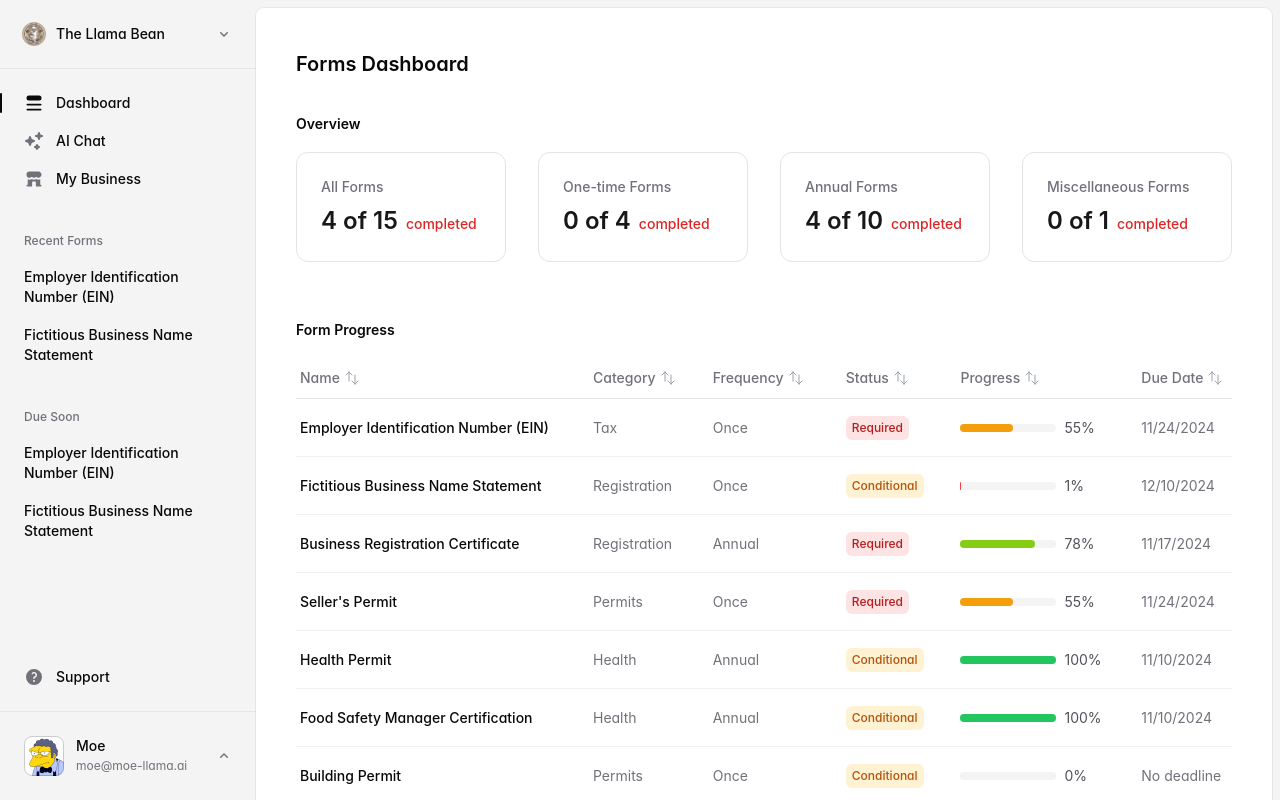
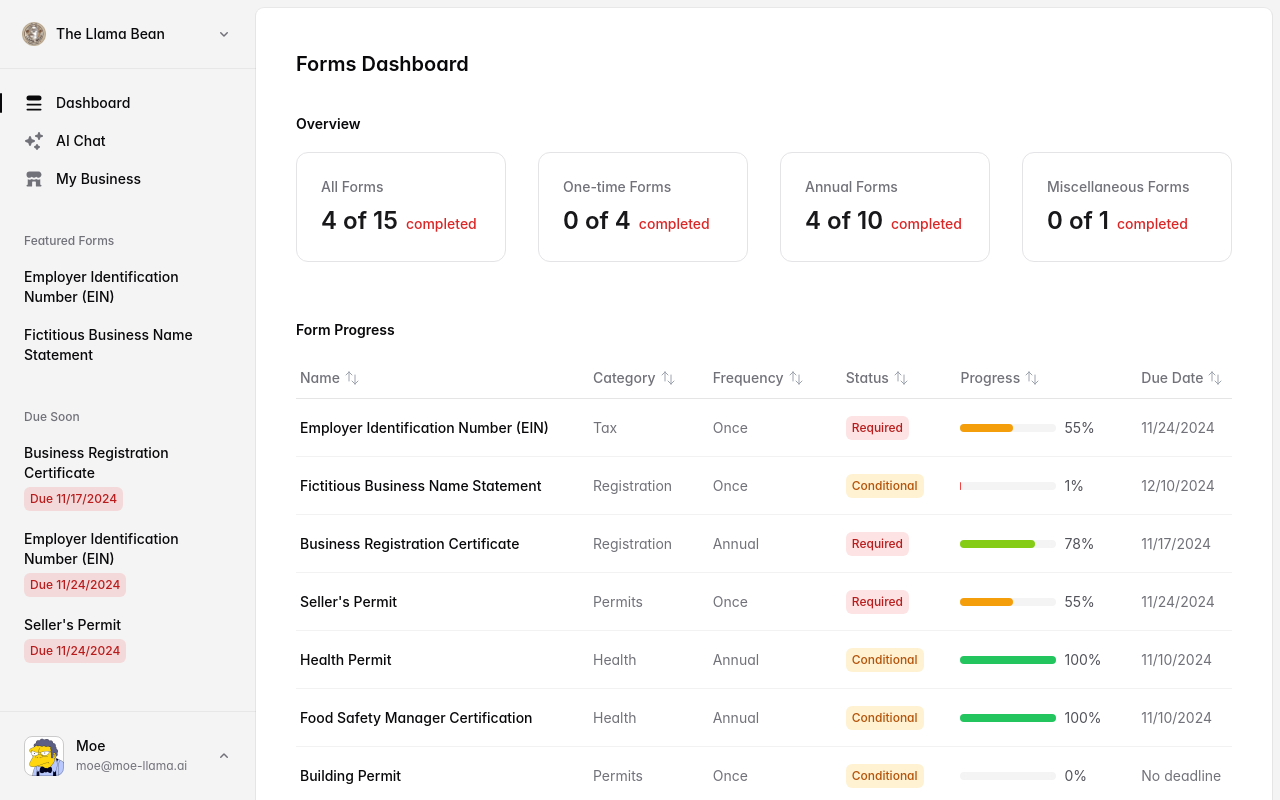
Before and after one commit to yveshughes/permitpilot, a Next.js app: page / in a window 1280 px wide. Shown: the top 800 px of the page. Built offline with nearby package versions, Linux system fonts and the light colour scheme; a web font is replaced by a local one.

Commit message:
updated the due soon

```diff
--- a/src/app/application-layout.tsx
+++ b/src/app/application-layout.tsx
@@ -42,10 +42,11 @@ import {
 } from '@heroicons/react/20/solid'
 import { usePathname } from 'next/navigation'
 
-interface FeaturedForm {
+interface FormData {
   id: string
   name: string
   featured: boolean
+  due_date?: string
 }
 
 function AccountDropdownMenu({ anchor }: { anchor: 'top start' | 'bottom end' }) {
@@ -79,30 +80,49 @@ export function ApplicationLayout({
   children: React.ReactNode
 }) {
   const pathname = usePathname()
-  const [featuredForms, setFeaturedForms] = useState<FeaturedForm[]>([])
+  const [featuredForms, setFeaturedForms] = useState<FormData[]>([])
+  const [dueSoonForms, setDueSoonForms] = useState<FormData[]>([])
 
   useEffect(() => {
-    const fetchFeaturedForms = async () => {
+    const fetchForms = async () => {
       try {
         const response = await fetch('/api/forms')
         const data = await response.json()
 
-        // Convert the object to an array and filter featured forms
-        const forms = Object.entries(data)
-          .map(([id, form]: [string, any]) => ({
-            id,
-            name: form.name,
-            featured: form.featured
-          }))
-          .filter(form => form.featured)
+        // Convert the object to an array of forms
+        const formsArray = Object.entries(data).map(([id, form]: [string, any]) => ({
+          id,
+          name: form.name,
+          featured: form.featured,
+          due_date: form.due_date
+        }))
 
-        setFeaturedForms(forms)
+        // Filter featured forms
+        const featured = formsArray.filter(form => form.featured)
+        setFeaturedForms(featured)
+
+        // Filter forms due in next 14 days
+        const now = new Date()
+        const fourteenDaysFromNow = new Date(now.getTime() + (14 * 24 * 60 * 60 * 1000))
+
+        const dueSoon = formsArray
+          .filter(form => {
+            if (!form.due_date) return false
+            const dueDate = new Date(form.due_date)
+            return dueDate >= now && dueDate <= fourteenDaysFromNow
+          })
+          .sort((a, b) => {
+            if (!a.due_date || !b.due_date) return 0
+            return new Date(a.due_date).getTime() - new Date(b.due_date).getTime()
+          })
+
+        setDueSoonForms(dueSoon)
       } catch (error) {
-        console.error('Error fetching featured forms:', error)
+        console.error('Error fetching forms:', error)
       }
     }
 
-    fetchFeaturedForms()
+    fetchForms()
   }, [])
 
   return (
@@ -169,7 +189,7 @@ export function ApplicationLayout({
             </SidebarSection>
 
             <SidebarSection className="max-lg:hidden">
-              <SidebarHeading>Recent Forms</SidebarHeading>
+              <SidebarHeading>Featured Forms</SidebarHeading>
               {featuredForms.map((form) => (
                 <SidebarItem key={form.id} href={`/forms/${form.id}`}>
                   {form.name}
@@ -179,11 +199,26 @@ export function ApplicationLayout({
 
             <SidebarSection className="max-lg:hidden">
               <SidebarHeading>Due Soon</SidebarHeading>
-              {featuredForms.map((form) => (
-                <SidebarItem key={form.id} href={`/forms/${form.id}`}>
-                  {form.name}
+              {dueSoonForms.map((form) => (
+                <SidebarItem
+                  key={form.id}
+                  href={`/forms/${form.id}`}
+                >
+                  <div className="flex flex-col w-full gap-1">
+                    <span className="line-clamp-2">{form.name}</span>
+                    {form.due_date && (
+                      <Badge color="red" className="w-fit text-xs">
+                        Due {new Date(form.due_date).toLocaleDateString()}
+                      </Badge>
+                    )}
+                  </div>
                 </SidebarItem>
               ))}
+              {dueSoonForms.length === 0 && (
+                <div className="px-3 py-2 text-sm text-zinc-500">
+                  No forms due soon
+                </div>
+              )}
             </SidebarSection>
 
             <SidebarSpacer />
```
